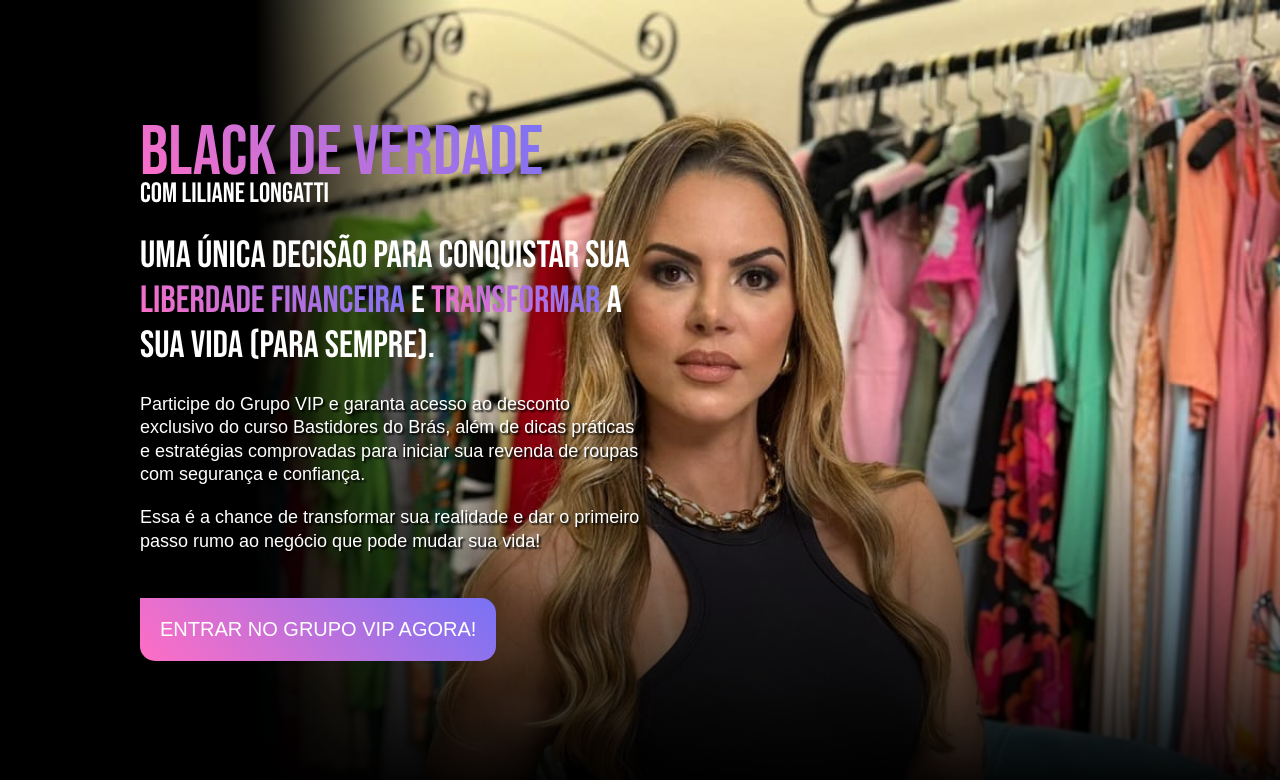
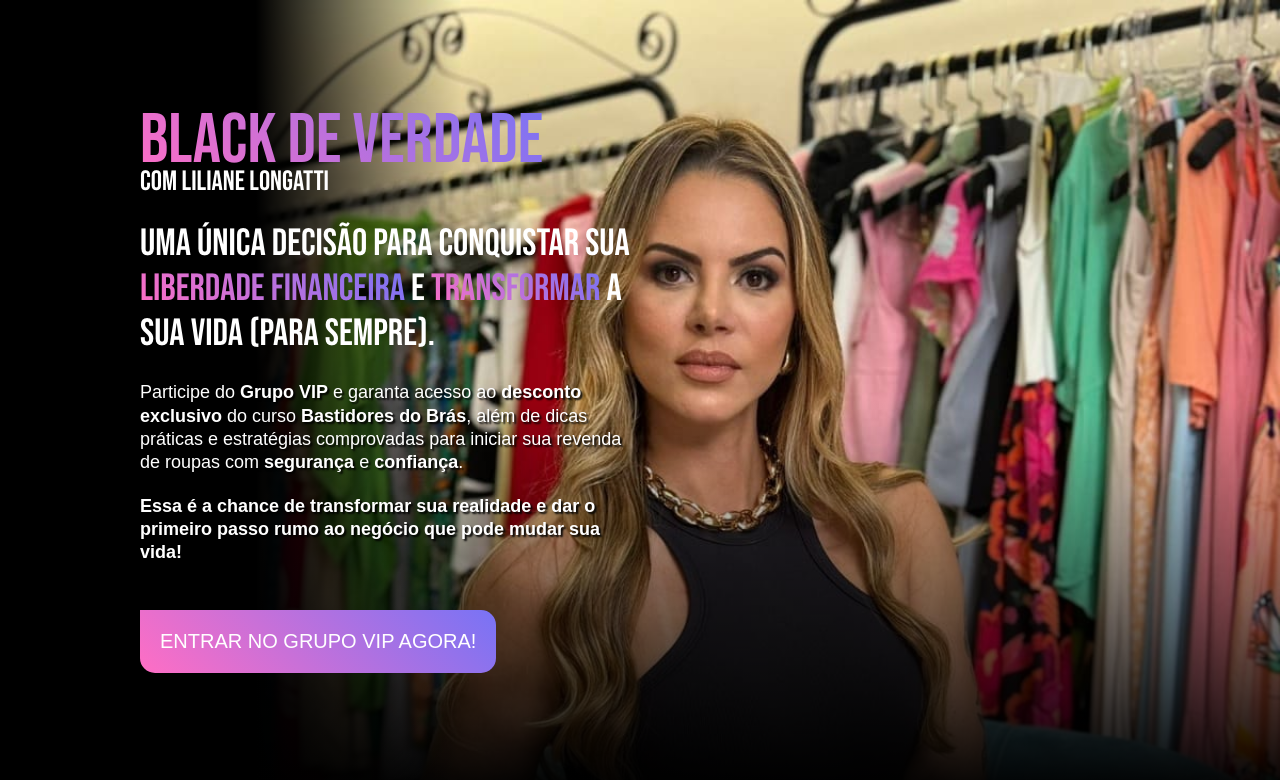
Before and after one commit to theiguim/agx-bras_store-captura, a plain HTML site: page index.html in a window 1280 px wide. Shown: the top 780 px of the page. Drawn offline with Linux system fonts and the light colour scheme.

Commit message:
bold fount paragraphy

```diff
--- a/index.html
+++ b/index.html
@@ -34,14 +34,14 @@
                     vida (para sempre).</h2>
 
                 <div>
-                    <p>Participe do Grupo VIP e garanta acesso ao desconto exclusivo do curso Bastidores do Brás,
+                    <p>Participe do <strong>Grupo VIP</strong> e garanta acesso ao <strong>desconto exclusivo</strong> do curso <strong>Bastidores do Brás</strong>,
                         além de dicas práticas e estratégias comprovadas para iniciar sua revenda de roupas com
-                        segurança e
-                        confiança.</p>
-                    <p>Essa é a chance de transformar sua realidade e dar o primeiro passo rumo ao negócio que pode
+                    <strong>segurança</strong> e
+                <strong>confiança</strong>.</p>
+                    <p><strong>Essa é a chance de transformar sua realidade e dar o primeiro passo rumo ao negócio que pode
                         mudar
                         sua
-                        vida!</p>
+                        vida!</strong></p>
                 </div>
 
                 <a href="https://chat.whatsapp.com/GFuzunkpO1I0cAUDbmdc6p" target="_blank"><button>ENTRAR NO GRUPO VIP AGORA!</button></a>
```
